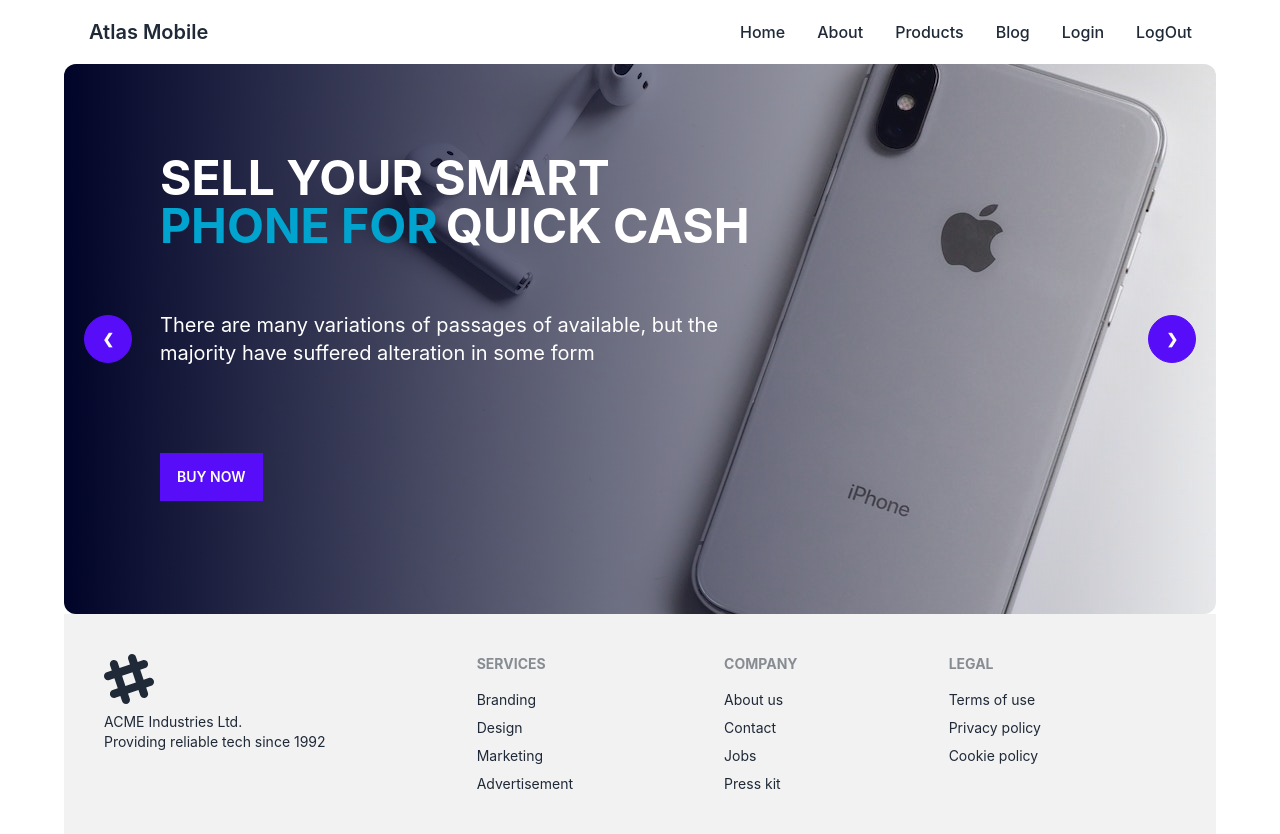
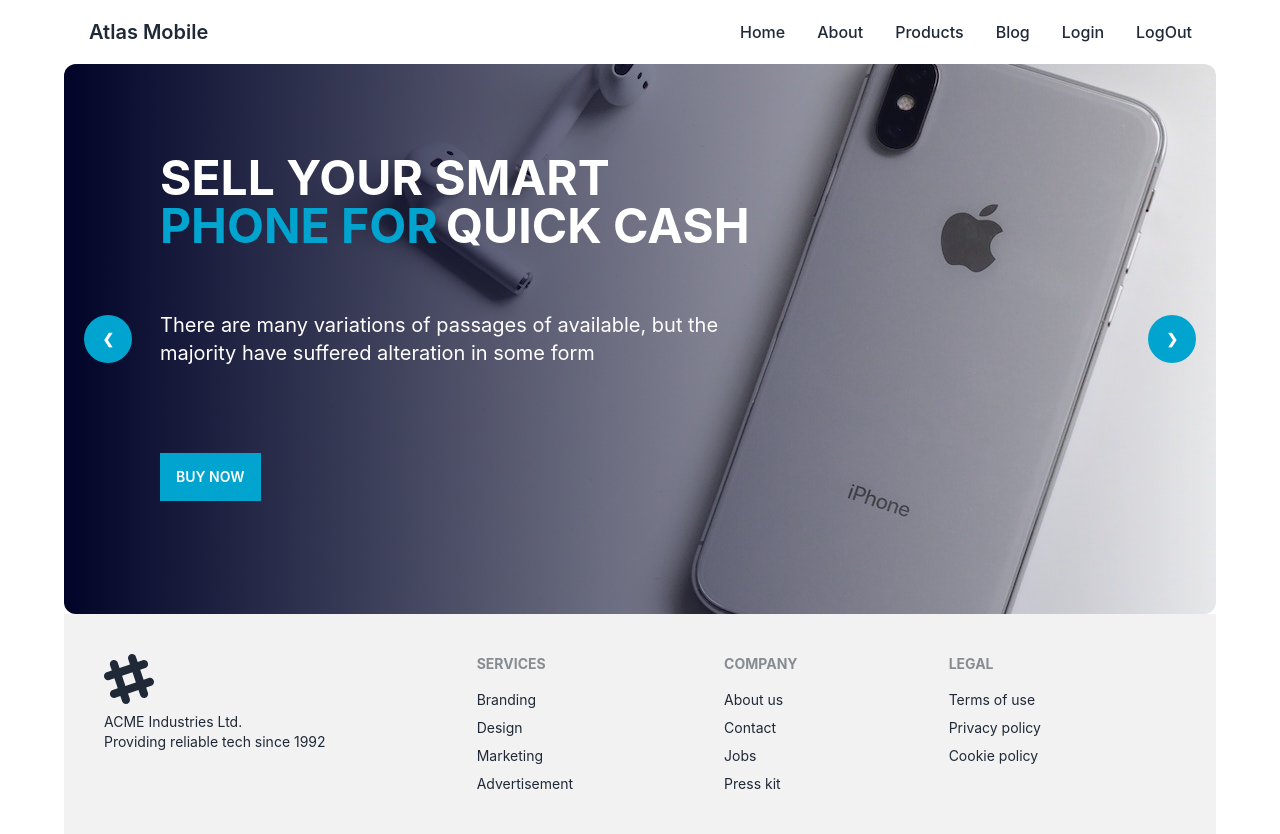
Before and after one commit to rimon005/Atlas-mobile-clinet, a React (Create React App) app: page / in a window 1280 px wide. Built offline with nearby package versions, Linux system fonts and the light colour scheme.

Commit message:
install firebase

```diff
--- a/src/Pages/Authentication/Register/Register.js
+++ b/src/Pages/Authentication/Register/Register.js
@@ -1,7 +1,7 @@
 import { React } from 'react';
 import { Link, useNavigate } from 'react-router-dom';
 import { useForm } from "react-hook-form";
-import loginImg from '../../../assets/login@4x.png'
+import registerImg from '../../../assets/login@4x.png'
 
 const Register = () => {
     const { register, formState: { errors }, handleSubmit } = useForm();
@@ -18,7 +18,7 @@
         <div className="hero my-16">
             <div className="hero-content flex-col lg:flex-row">
                 <div className="text-center lg:text-left flex justify-center items-center">
-                    <img src={loginImg} alt="" className='lg:w-1/2' />
+                    <img src={registerImg} alt="" className='lg:w-1/2' />
                 </div>
                 <div className="card rounded-none flex-shrink-0 w-full max-w-sm shadow-2xl">
                     <form onSubmit={handleSubmit(handleRegister)} className="card-body">
--- a/src/Pages/Home/Banner.js
+++ b/src/Pages/Home/Banner.js
@@ -21,11 +21,11 @@
                     <p className='text-xl text-white'>There are many variations of passages of  available, but the majority have suffered alteration in some form</p>
                 </div>
                 <div className="w-1/2 absolute flex justify-start transform -translate-y-1/2 left-24 top-3/4">
-                    <button className="btn btn-primary rounded-none mr-5">Buy Now</button>
+                    <button className="btn btn-primary rounded-none mr-5 border-none "  style={{background:'#00A4CF'}}>Buy Now</button>
                 </div>
                 <div className="absolute flex justify-between transform -translate-y-1/2 left-5 right-5 top-1/2">
-                    <a href="#slide2" className="btn btn-primary  btn-circle">❮</a>
-                    <a href="#slide2" className="btn btn-primary btn-circle">❯</a>
+                    <a href="#slide2" className="btn btn-primary  btn-circle border-none"  style={{background:'#00A4CF'}}>❮</a>
+                    <a href="#slide2" className="btn btn-primary btn-circle border-none"  style={{background:'#00A4CF'}}>❯</a>
                 </div>
             </div>
             <div id="slide2" className="carousel-item relative w-full">
@@ -42,11 +42,11 @@
                     <p className='text-xl text-white'>There are many variations of passages of  available, but the majority have suffered alteration in some form</p>
                 </div>
                 <div className="w-1/2 absolute flex justify-start transform -translate-y-1/2 left-24 top-3/4">
-                    <button className="btn btn-primary rounded-none mr-5">Buy Now</button>
+                    <button className="btn  rounded-none mr-5 border-none" style={{background:'#00A4CF'}}>Buy Now</button>
                 </div>
                 <div className="absolute flex justify-between transform -translate-y-1/2 left-5 right-5 top-1/2">
-                    <a href="#slide1" className="btn btn-primary btn-circle">❮</a>
-                    <a href="#slide1" className="btn btn-primary btn-circle">❯</a>
+                    <a href="#slide1" className="btn btn-primary btn-circle border-none"  style={{background:'#00A4CF'}}>❮</a>
+                    <a href="#slide1" className="btn btn-primary btn-circle border-none"  style={{background:'#00A4CF'}}>❯</a>
                 </div>
             </div>
         </div>
--- /dev/null
+++ b/src/firebase/firebase.config.js
@@ -0,0 +1,18 @@
+// Import the functions you need from the SDKs you need
+import { initializeApp } from "firebase/app";
+// TODO: Add SDKs for Firebase products that you want to use
+// https://firebase.google.com/docs/web/setup#available-libraries
+
+// Your web app's Firebase configuration
+const firebaseConfig = {
+  apiKey: "AIzaSyBVXMDhPmcg3BqI_wUMqHaNrdeQ2abjnVE",
+  authDomain: "atlas-mobile-7b084.firebaseapp.com",
+  projectId: "atlas-mobile-7b084",
+  storageBucket: "atlas-mobile-7b084.appspot.com",
+  messagingSenderId: "351417858076",
+  appId: "1:351417858076:web:4d97419c10c2f9e43dc7d9"
+};
+
+// Initialize Firebase
+const app = initializeApp(firebaseConfig);
+export default app;
```
